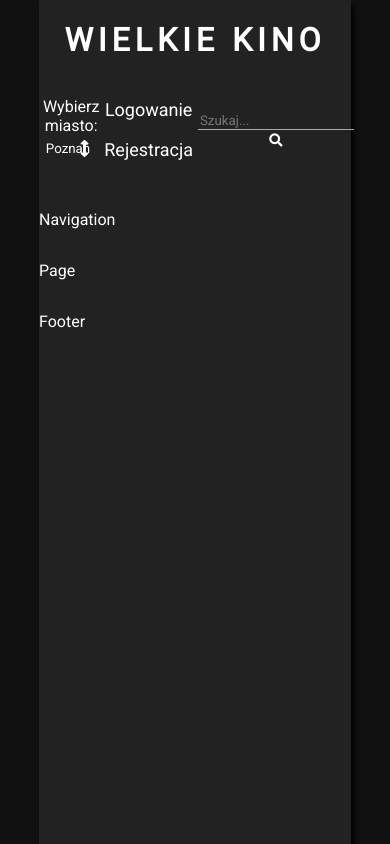
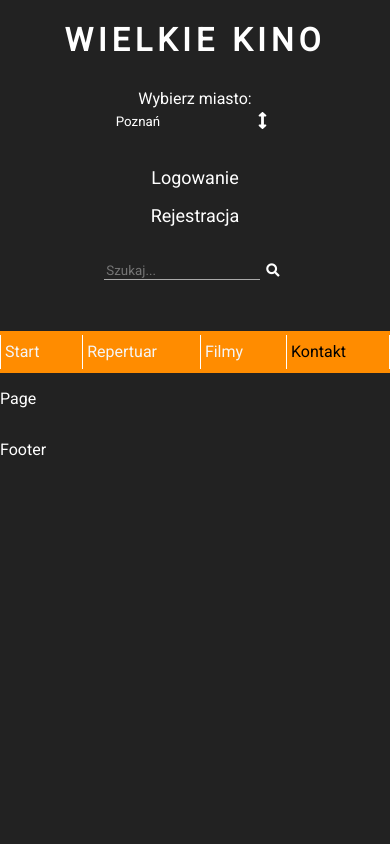
Before and after one commit to dar-gol/Cinema, a React (Create React App) app: page /contact in a window 390 px wide. Shown: the top 844 px of the page. Built offline with nearby package versions, Linux system fonts and the light colour scheme.

Commit message:
create a navigation and add media queries (App, Header, Navigation)

```diff
--- a/src/layouts/App.js
+++ b/src/layouts/App.js
@@ -12,9 +12,7 @@ function App() {
   return (
     <Router>
         {<Header />}
-      <nav>
         {<Navigation />}
-      </nav>
       <main>
         {<Page />}
       </main>
--- a/src/layouts/Header.js
+++ b/src/layouts/Header.js
@@ -1,4 +1,5 @@
 import React from "react";
+import {NavLink} from "react-router-dom";
 
 import "../styles/Header.sass";
 
@@ -16,8 +17,13 @@ const Header = () => {
           </select>
         </div>
         <div className="window-of-login">
-          <button>Logowanie</button>
-          <button>Rejestracja</button>
+          <ul>
+            <li><NavLink to="/login">Logowanie</NavLink></li>
+            <li><NavLink to="/register">Rejestracja</NavLink></li>
+          </ul>
+
+          {/* <button>Logowanie</button>
+          <button>Rejestracja</button> */}
         </div>
         <div className="search">
           <input type="search" placeholder="Szukaj..." />
--- a/src/layouts/Navigation.js
+++ b/src/layouts/Navigation.js
@@ -1,12 +1,29 @@
-import React from 'react';
+import React from "react";
 import { NavLink } from "react-router-dom";
 
+import "../styles/Navigation.sass";
+
+const menuList = [
+  { name: "Start", path: "/", exact: true },
+  { name: "Repertuar", path: "/repertory" },
+  { name: "Filmy", path: "/movies" },
+  { name: "Kontakt", path: "/contact" },
+];
+
 const Navigation = () => {
+  const menu = menuList.map((item) => (
+    <li key={item.path}>
+      <NavLink to={item.path} exact={item.exact ? item.exact : false}>
+        {item.name}
+      </NavLink>
+    </li>
+  ));
 
-
-    return (
-        <p>Navigation</p>
-    )
-}
+  return (
+    <nav className="menu">
+      <ul>{menu}</ul>
+    </nav>
+  );
+};
 
 export default Navigation;
--- a/src/styles/App.sass
+++ b/src/styles/App.sass
@@ -6,3 +6,7 @@
     min-height: 200vh
     margin: auto auto
     box-shadow: 3px 5px 5px black
+
+@media (max-width: 800px) and (orientation: portrait)
+    #root
+        width: 100%
--- a/src/styles/Header.sass
+++ b/src/styles/Header.sass
@@ -29,6 +29,25 @@ header
                 border: 1px solid #aaa
                 background-size: 0.75em auto, 100%
         .window-of-login
+            ul
+                padding: 0
+                margin: 0
+                list-style-type: none
+                li
+                    width: 100%
+                    padding: 1vh 5vw
+                    a
+                        text-decoration: none
+                        background-color: transparent
+                        border: 1px solid transparent
+                        padding: 1vh 5vw
+                        font-size: large
+                        cursor: pointer
+                        transition: 0.1s
+                    a:hover
+                        border: 1px solid #aaa
+
+
             button
                 width: 100%
                 background-color: transparent
@@ -52,3 +71,14 @@ header
             button:hover
                 i
                     color: darkorange
+
+@media (max-width: 800px) and (orientation: portrait)
+    header
+        .window-of-options
+            flex-direction: column
+            .change-of-city
+                margin-bottom: 3vh
+            .window-of-login
+                margin-bottom: 3vh
+            .search
+                margin-bottom: 3vh
--- /dev/null
+++ b/src/styles/Navigation.sass
@@ -0,0 +1,37 @@
+.menu
+  min-height: 40px
+  height: 5vh
+  display: flex
+  justify-content: center
+  background-color: darkorange
+  ul
+    width: 100%
+    margin: 0
+    padding: 0
+    display: flex
+    list-style-type: none
+    justify-content: center
+    align-items: center
+    li
+        height: 80%
+        border-left: 1px solid white
+        a
+            display: flex
+            align-items: center
+            height: 100%
+            padding: 0 1vw
+            text-decoration: none
+            color: whitesmoke
+            transition: 0.3s
+        a:hover
+            color: black
+        a.active
+            color: black
+    li:last-child
+        border-right: 1px solid white
+
+@media (max-width: 800px) and (orientation: portrait)
+    .menu
+        ul
+            li
+                flex-grow: 1
```
